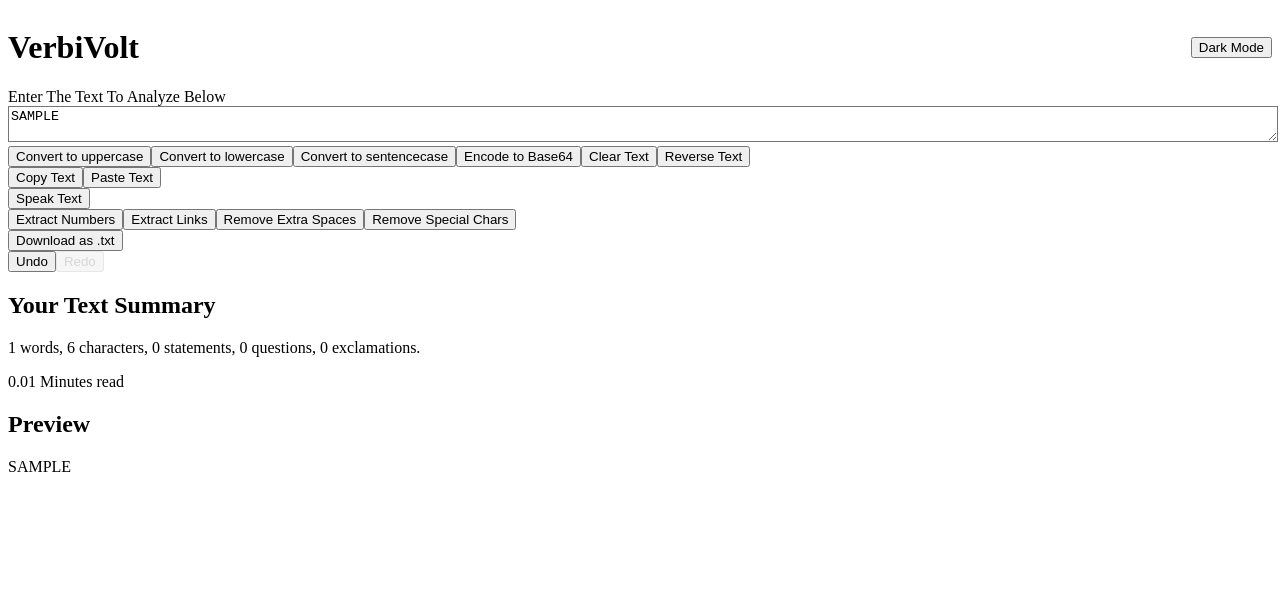
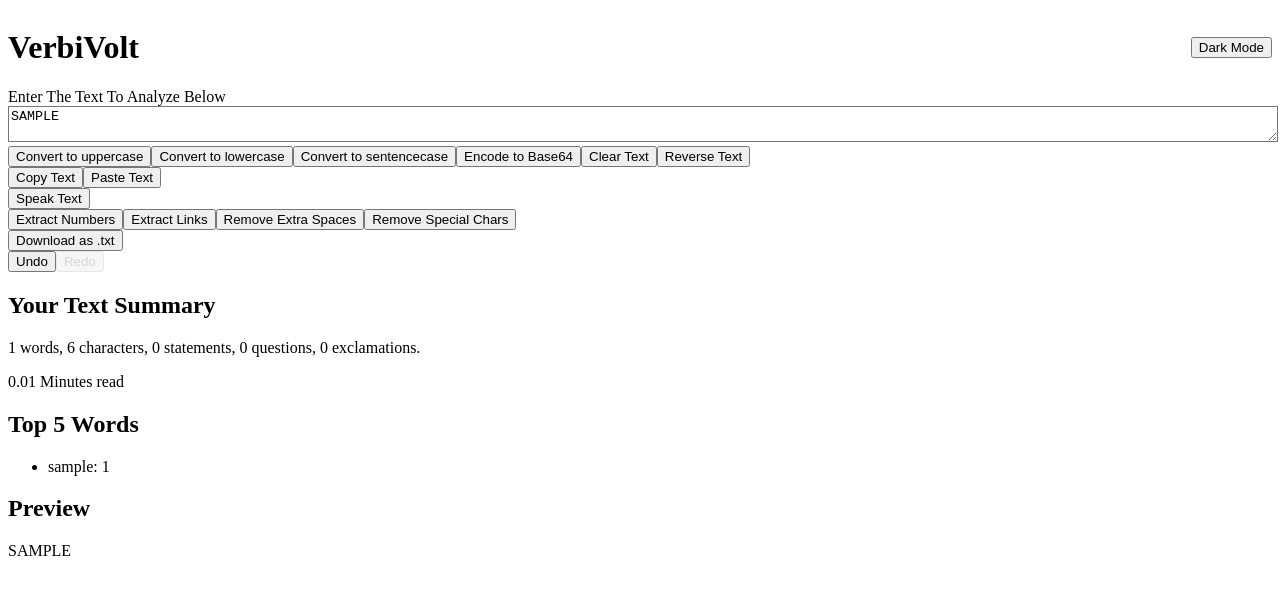
Before and after one commit to MurtazaPlumber68/VerbiVolt, a React (Vite) app: page / in a window 1280 px wide. Both pictures are taken after typing "Sample" into the empty fields and a click on the button "Convert to uppercase". Shown: the top 594 px of the page. Built offline with nearby package versions, Linux system fonts and the light colour scheme.

Commit message:
feat: add WordFrequency component to show top 5 words

```diff
--- a/src/App.jsx
+++ b/src/App.jsx
@@ -8,6 +8,7 @@ import UtilityButtons from './components/UtilityButtons';
 import DownloadText from './components/DownloadText';
 import UndoRedo from './components/UndoRedo';
 import TextSummary from './components/TextSummary';
+import WordFrequency from './components/WordFrequency';
 
 export default function App() {
   const [text, rawSetText] = useState('');
@@ -15,13 +16,13 @@ export default function App() {
   const [historyIndex, setHistoryIndex] = useState(0);
   const [dark, setDark] = useState(false);
 
-  // Dark mode sync
+  // Sync dark mode class on <html>
   useEffect(() => {
     const root = document.documentElement;
     dark ? root.classList.add('dark') : root.classList.remove('dark');
   }, [dark]);
 
-  // Wrapper that records history
+  // Wrap setting text to record history
   const setText = (newText) => {
     const upToNow = history.slice(0, historyIndex + 1);
     const next = [...upToNow, newText];
@@ -72,7 +73,7 @@ export default function App() {
         {/* 5) Extra Utilities */}
         <UtilityButtons text={text} setText={setText} />
 
-        {/* 6) Download */}
+        {/* 6) Download as .txt */}
         <DownloadText text={text} />
 
         {/* 7) Undo / Redo */}
@@ -86,14 +87,15 @@ export default function App() {
         {/* 8) Text Summary */}
         <TextSummary text={text} />
 
-        {/* 9) Preview */}
+        {/* 9) Live Word Frequency */}
+        <WordFrequency text={text} />
+
+        {/* 10) Preview */}
         <div className="mt-6 p-4 bg-white rounded shadow dark:bg-gray-800">
           <h2 className="text-2xl font-semibold mb-2 dark:text-gray-200">
             Preview
           </h2>
-          <p className="dark:text-gray-300">
-            {text || 'Nothing to preview.'}
-          </p>
+          <p className="dark:text-gray-300">{text || 'Nothing to preview.'}</p>
         </div>
       </main>
     </div>
--- /dev/null
+++ b/src/components/WordFrequency.jsx
@@ -0,0 +1,35 @@
+import React, { useMemo } from 'react';
+
+export default function WordFrequency({ text }) {
+  // Compute word counts once per text change
+  const topWords = useMemo(() => {
+    const words = text
+      .toLowerCase()
+      .match(/\b\w+\b/g) || [];
+    const counts = words.reduce((acc, w) => {
+      acc[w] = (acc[w] || 0) + 1;
+      return acc;
+    }, {});
+    // Convert to [word, count] pairs & sort
+    return Object.entries(counts)
+      .sort((a, b) => b[1] - a[1])
+      .slice(0, 5);
+  }, [text]);
+
+  if (topWords.length === 0) return null;
+
+  return (
+    <div className="mt-6 p-4 bg-white rounded shadow dark:bg-gray-800">
+      <h2 className="text-2xl font-semibold mb-2 dark:text-gray-200">
+        Top 5 Words
+      </h2>
+      <ul>
+        {topWords.map(([word, count]) => (
+          <li key={word} className="dark:text-gray-300">
+            <span className="font-medium">{word}</span>: {count}
+          </li>
+        ))}
+      </ul>
+    </div>
+  );
+}
```
